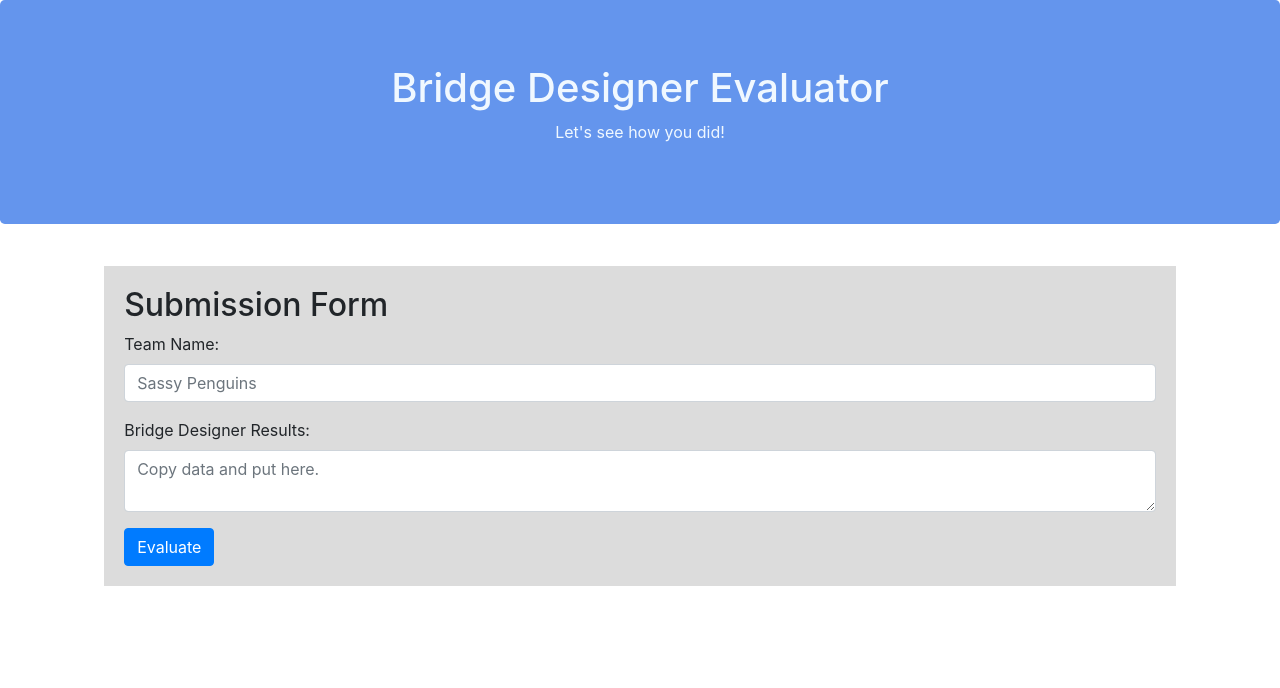
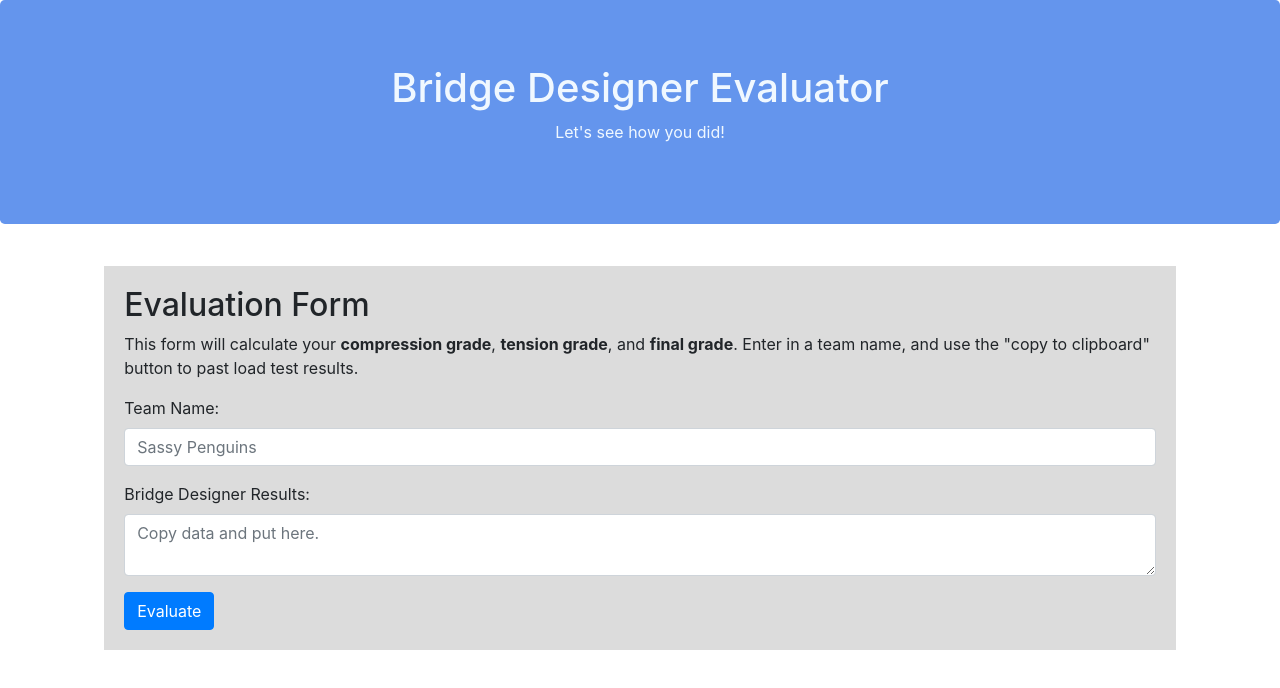
Before and after one commit to KyleAure/bridge-builder-website, a plain HTML site: page public/index.html in a window 1280 px wide. Drawn offline with nearby package versions, Linux system fonts and the light colour scheme.

Commit message:
add discription

```diff
--- a/public/index.html
+++ b/public/index.html
@@ -47,7 +47,13 @@
     <div class="row">
         <div class="col-1"></div>
         <div class="col bg-grey" id="submission-form">
-            <h2>Submission Form</h2>
+            <h2>Evaluation Form</h2>
+
+            <p>
+                This form will calculate your <b>compression grade</b>, <b>tension grade</b>,
+                and <b>final grade</b>.  Enter in a team name, and use the "copy to clipboard" button
+                to past load test results.
+            </p>
 
             <div class="form-group">
                 <label for="team-name">Team Name:</label>
```
